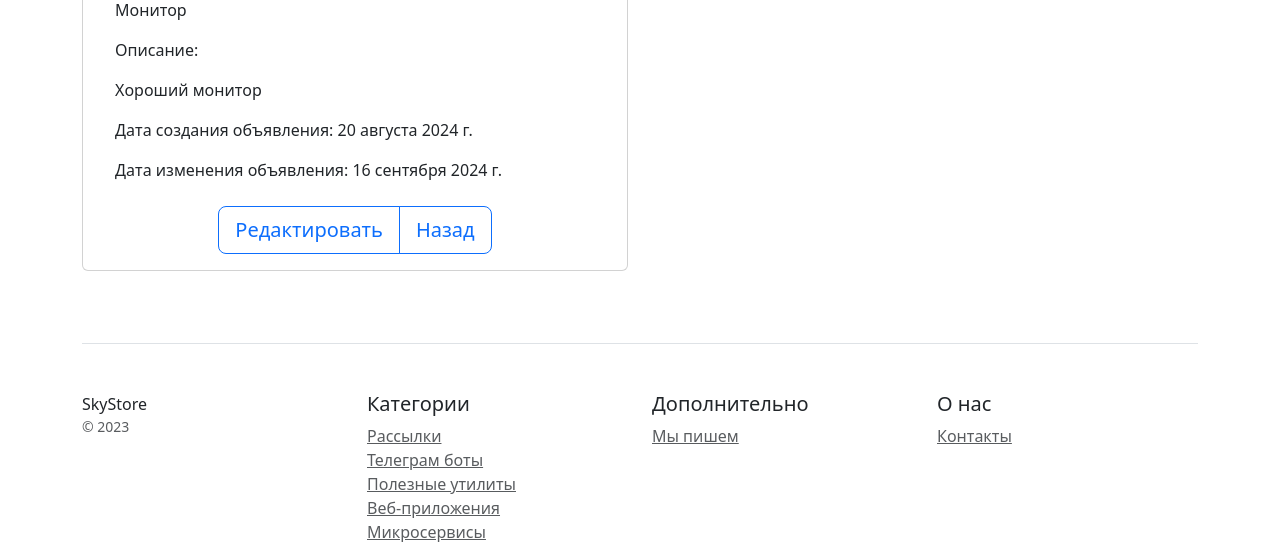
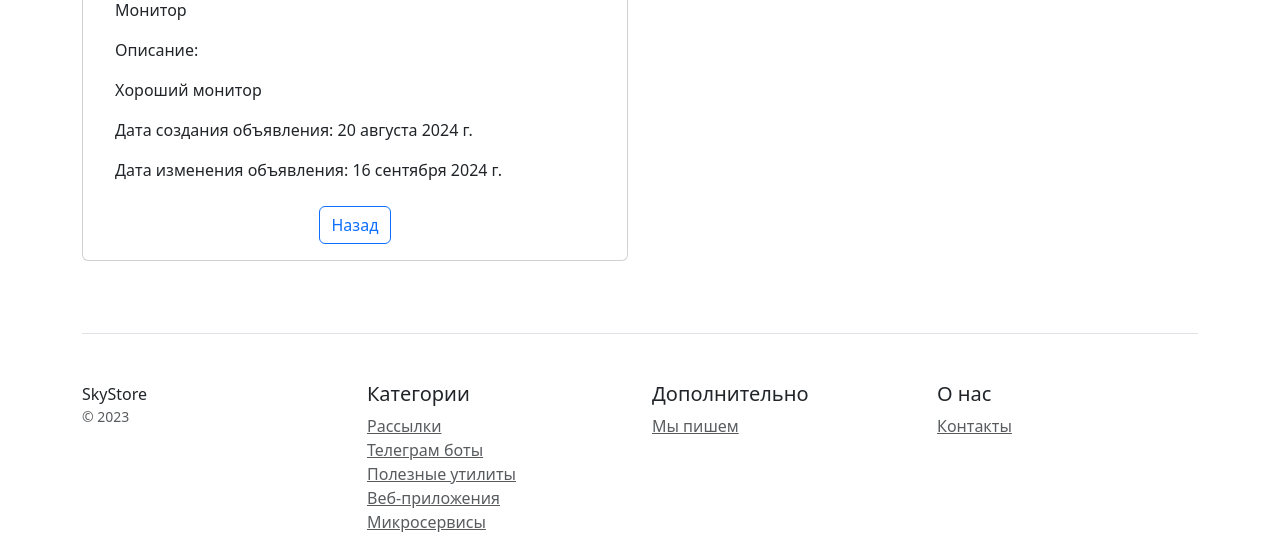
Before and after one commit to Zadorozhnyy-Dmitry/HW_19.2, a Django app: page /product/3/ in a window 1280 px wide. Shown: the part 827-1369 px from the top of the page. Run offline with Django 5.2, Linux system fonts and the light colour scheme; data comes from the database, SQL or seed files in the repository; some libraries are stand-ins or nearby versions.

Commit message:
HW_23.1 в шаблоны внедрены проверки на права редактирования и владельца объекта

```diff
--- a/catalog/templates/catalog/product_detail.html
+++ b/catalog/templates/catalog/product_detail.html
@@ -21,10 +21,10 @@
                     <p>Дата изменения объявления: {{ object.updated_at }}</p>
                 </ul>
                 <div class="btn-group">
-                    <a class="btn btn-lg btn-block btn-outline-primary"
-                       href="{% url 'catalog:update_product' object.pk %}">Редактировать</a>
-                    <a class="btn btn-lg btn-block btn-outline-primary"
-                       href="{% url 'catalog:home' %}" role="button">Назад</a>
+                    {% if perms.catalog.set_published_status and perms.catalog.can_edit_description and perms.catalog.can_edit_category or user == catalog.owner %}
+                        <a class="btn btn-outline-primary" href="{% url 'catalog:product_about' object.pk %}" role="button">Редактировать</a>
+                    {% endif %}
+                    <a class="btn btn-outline-primary" href="{% url 'catalog:home' %}" role="button">Назад</a>
                 </div>
             </div>
         </div>
```
Also changed, not shown: catalog/templates/catalog/product_list.html (+7 -5 lines).
